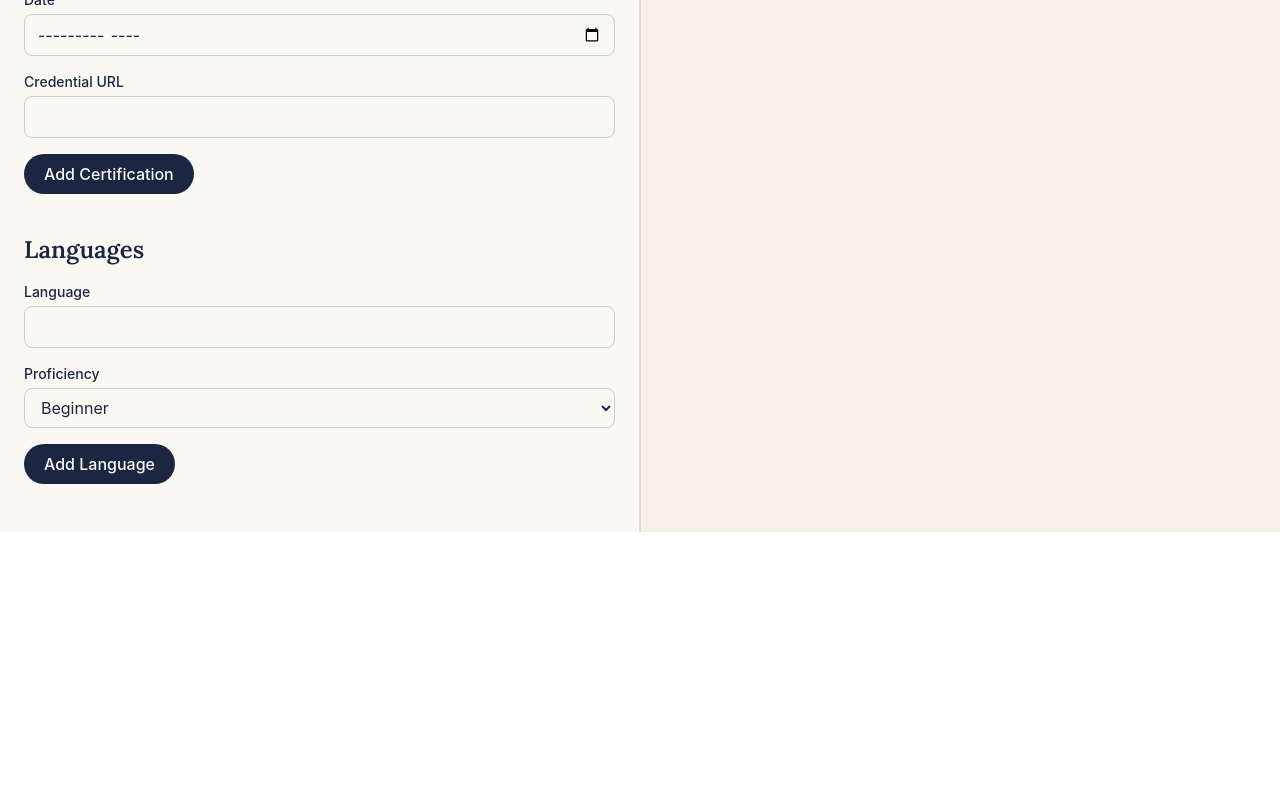
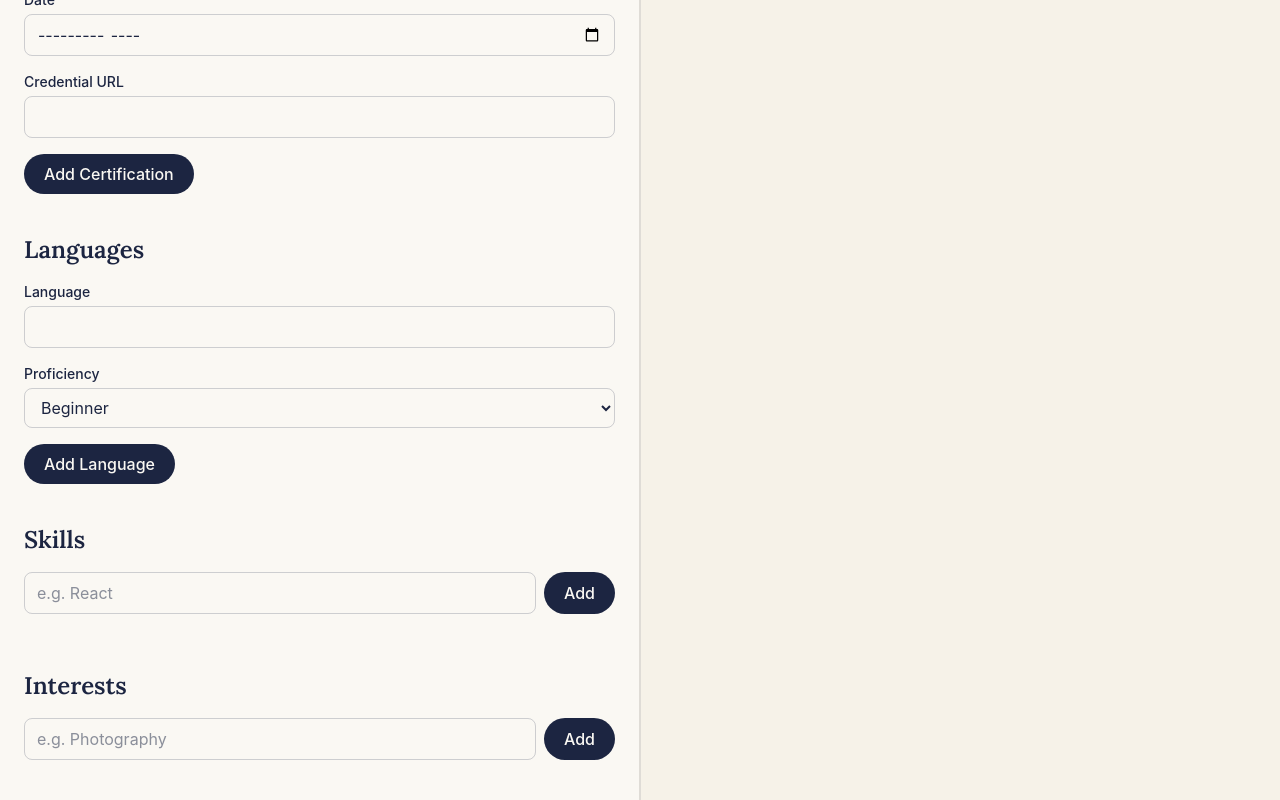
Before and after one commit to nahy1061/draftly, a React (Vite) app: page /builder in a window 1280 px wide. Shown: the part 2973-3773 px from the top of the page. Before the commit the page ends 3505 px from the top, so only its background shows below. Built offline with nearby package versions, Linux system fonts and the light colour scheme.

Commit message:
Add SkillInput (shared tag component), wire Skills and Interests forms

```diff
--- a/src/components/ResumeForm/InterestsForm.jsx
+++ b/src/components/ResumeForm/InterestsForm.jsx
@@ -1,9 +1,12 @@
-import React from 'react'
+import SkillInput from "../SkillInput/SkillInput";
 
-const InterestsForm = () => {
+function InterestsForm() {
   return (
-    <div>InterestsForm</div>
-  )
+    <div className="mt-10">
+      <h2 className="font-display text-2xl font-semibold mb-4">Interests</h2>
+      <SkillInput section="interests" fieldKey="text" placeholder="e.g. Photography" />
+    </div>
+  );
 }
 
-export default InterestsForm
+export default InterestsForm;
--- a/src/components/ResumeForm/SkillsForm.jsx
+++ b/src/components/ResumeForm/SkillsForm.jsx
@@ -1,9 +1,12 @@
-import React from 'react'
+import SkillInput from "../SkillInput/SkillInput";
 
-const SkillsForm = () => {
+function SkillsForm() {
   return (
-    <div>SkillsForm</div>
-  )
+    <div className="mt-10">
+      <h2 className="font-display text-2xl font-semibold mb-4">Skills</h2>
+      <SkillInput section="skills" fieldKey="name" placeholder="e.g. React" />
+    </div>
+  );
 }
 
-export default SkillsForm
+export default SkillsForm;
--- /dev/null
+++ b/src/components/SkillInput/SkillInput.jsx
@@ -0,0 +1,70 @@
+import { useState } from "react";
+import { useResume } from "../../context/ResumeContext";
+import { generateID } from "../../utils/generateID";
+
+function SkillInput({ section, fieldKey, placeholder }) {
+  const { resumeData, dispatch } = useResume();
+  const [value, setValue] = useState("");
+
+  function handleAdd(e) {
+    e.preventDefault(); // stop the form from reloading the page
+    const trimmed = value.trim();
+    if (!trimmed) return; // ignore empty submits
+
+    const alreadyExists = resumeData[section].some(
+      (item) => item[fieldKey].toLowerCase() === trimmed.toLowerCase()
+    );
+    if (alreadyExists) return; // no duplicates
+
+    dispatch({
+      type: "ADD_ITEM",
+      payload: { section, item: { id: generateID(), [fieldKey]: trimmed } },
+    });
+    setValue("");
+  }
+
+  function handleRemove(id) {
+    dispatch({ type: "REMOVE_ITEM", payload: { section, id } });
+  }
+
+  return (
+    <div>
+      <form onSubmit={handleAdd} className="flex gap-2">
+        <input
+          type="text"
+          value={value}
+          onChange={(e) => setValue(e.target.value)}
+          placeholder={placeholder}
+          className="flex-1 px-3 py-2 rounded-lg border border-[#1C2541]/20 dark:border-[#F2EFE9]/20 bg-transparent"
+        />
+        <button
+          type="submit"
+          className="bg-[#1C2541] dark:bg-[#F4B942] text-[#FAF8F3] dark:text-[#1C2541] px-5 py-2 rounded-full font-medium"
+        >
+          Add
+        </button>
+      </form>
+
+      <div className="flex flex-wrap gap-2 mt-4">
+        {resumeData[section].map((item) => (
+          <span
+            key={item.id}
+            className="flex items-center gap-1.5 text-sm bg-[#3C6E71]/10 text-[#3C6E71] dark:bg-[#7FA8A3]/10 dark:text-[#7FA8A3] px-3 py-1 rounded-full"
+          >
+            {item[fieldKey]}
+            <button
+              type="button"
+              onClick={() => handleRemove(item.id)}
+              className="hover:text-red-500"
+              aria-label={`Remove ${item[fieldKey]}`}
+            >
+              ×
+            </button>
+          </span>
+        ))}
+      </div>
+    </div>
+  );
+}
+
+export default SkillInput;
--- a/src/pages/Builder.jsx
+++ b/src/pages/Builder.jsx
@@ -8,6 +8,8 @@ import ExperienceForm from "../components/ResumeForm/ExperienceForm";
 import ProjectsForm from "../components/ResumeForm/ProjectsForm";
 import CertificationsForm from "../components/ResumeForm/CertificationsForm";
 import LanguagesForm from "../components/ResumeForm/LanguagesForm";
+import SkillsForm from "../components/ResumeForm/SkillsForm";
+import InterestsForm from "../components/ResumeForm/InterestsForm";
 
 function Builder() {
   const [activeTab, setActiveTab] = useState("edit"); // "edit" | "preview"
@@ -63,6 +65,8 @@ function Builder() {
           <ProjectsForm />
           <CertificationsForm />
           <LanguagesForm />
+          <SkillsForm />
+          <InterestsForm />
         </div>
 
         {/* Preview Section */}
```
